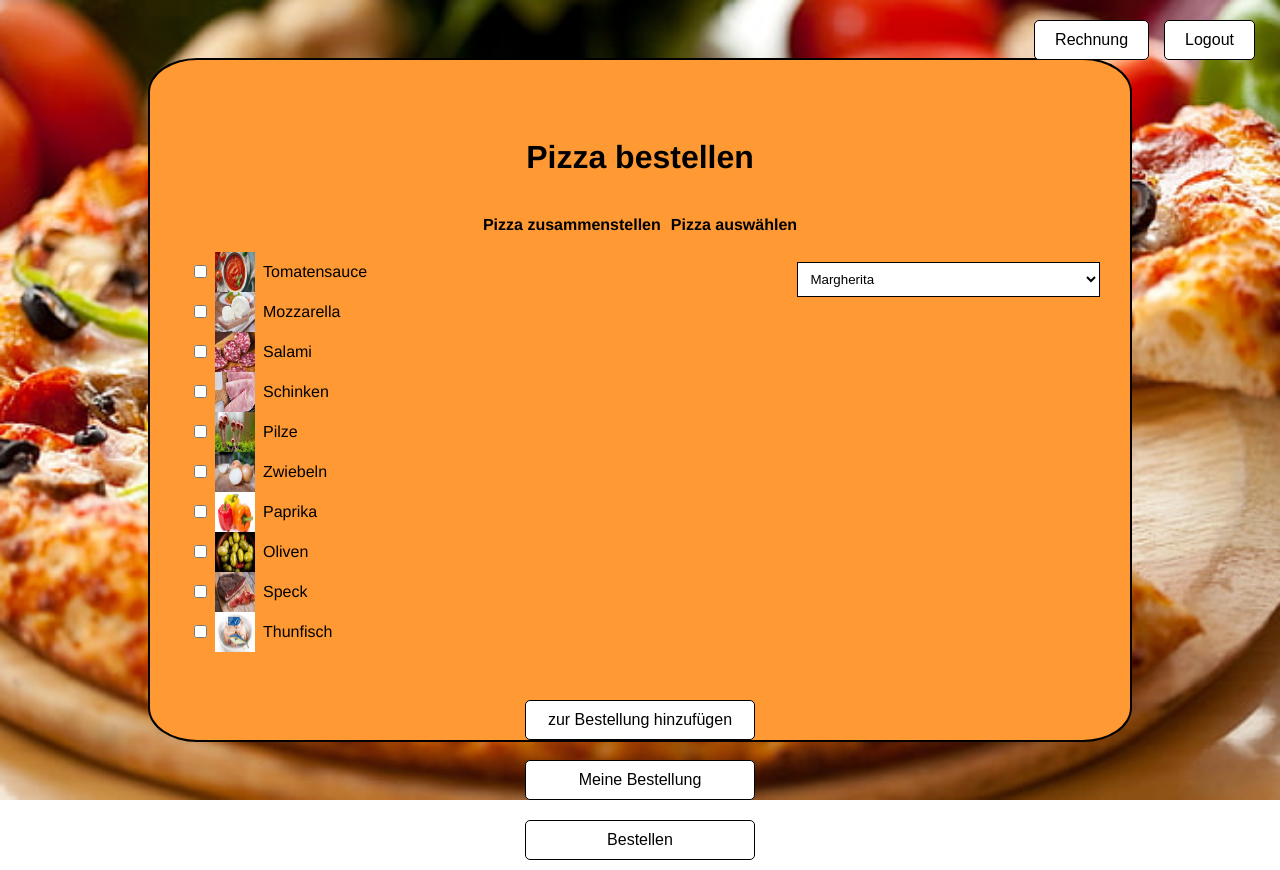
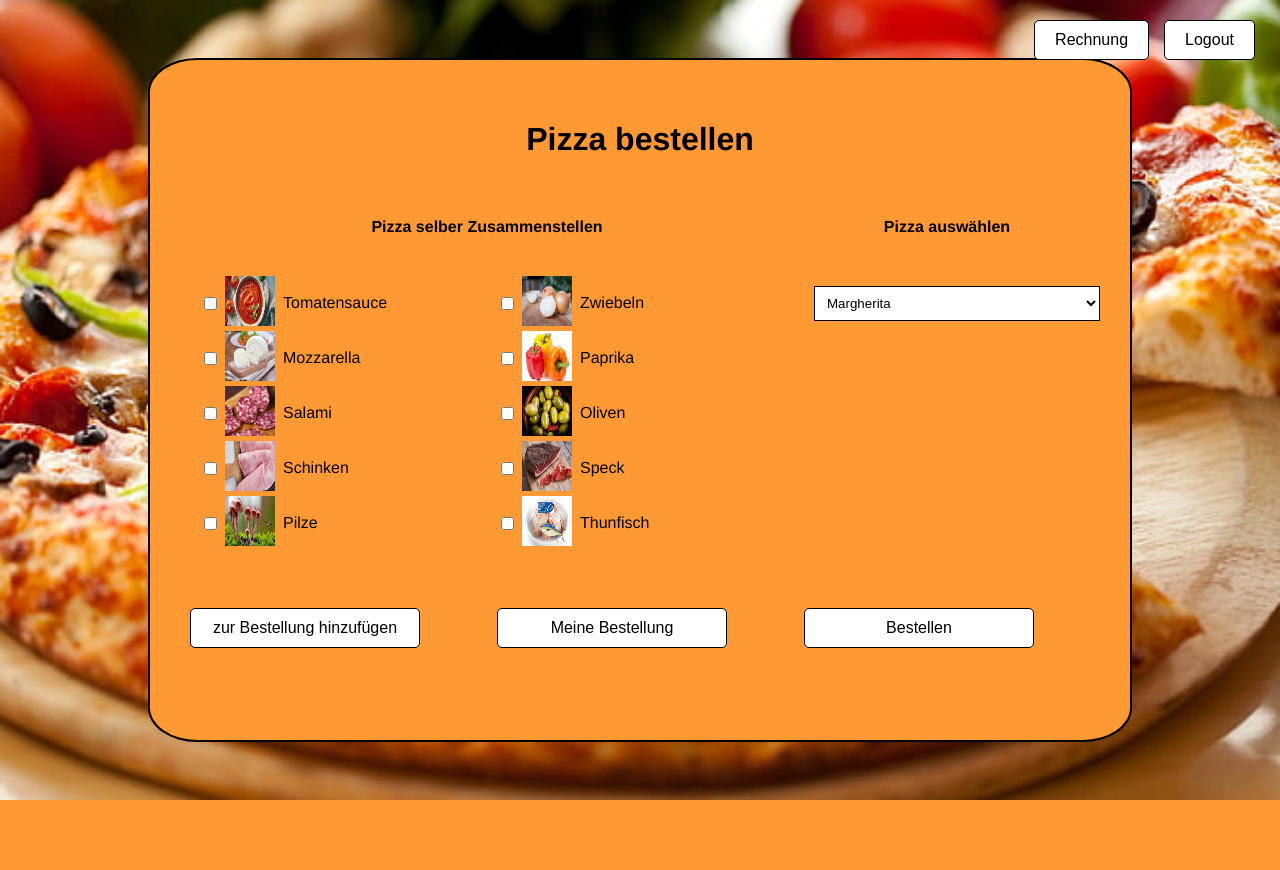
Before and after one commit to Kaktussaft/Pizzaservice, a PHP site: page /Pizzaservice/Orderpage in a window 1280 px wide. After the commit the page ends 800 px from the top, so only its background shows below. Run offline with PHP 8.4, Linux system fonts and the light colour scheme.

Commit message:
finish orderpage

```diff
--- a/app/style/Orderpage.css
+++ b/app/style/Orderpage.css
@@ -8,11 +8,45 @@
     border-radius: 5%;
 }
 
-.container {
-    display: flex;
-    justify-content: center;
-    grid-template-columns: repeat(2, 1fr);
+.grid-container {
+    display: grid;
+    grid-template-columns: 66% 34%;
+    grid-template-rows: auto 1fr;
     gap: 10px;
+    width: 100%;
+    height: 50vh;
+}
+
+.grid-container-equal-split{
+    display: grid;
+    grid-template-columns: 50% 50%;
+    grid-template-rows: auto 1fr;
+    gap: 10px;
+    width: 100%;
+    height: 40vh;
+}
+
+.grid-container-three-way{
+    display: grid;
+    grid-template-columns:33% 33% 33%;
+    grid-template-rows: auto 1fr;
+    gap: 10px;
+    width: 100%;
+}
+
+.grid-item {
+    padding: 10px;
+    position:cen
+}
+
+.label-row {
+    font-weight: bold;
+    font-size: 16px;
+    margin-top: 10px;
+    margin-bottom: 10px;
+}
+.content-row {
+
 }
 
 .ingredients {
@@ -23,22 +57,19 @@
     grid-template-columns: repeat(2, 1fr);
 }
 
-.ingredients div {
-    width: 100%;
-    text-align: center;
-}
 
 .ingredient-image {
-    width: 40px;
-    height: 40px;
+    width: 50px;
+    height: 50px;
+    margin-bottom: 5px;
     margin-right: 8px;
 }
-
 
 .orderpage-button {
     background-color: white;
     color: black;
     width: 230px;
+    height: 40px;
     padding: 10px 20px;
     border: 1px solid black;
     font-size: 16px;
@@ -79,20 +110,6 @@
     margin-right: 8px;
 }
 
-.select-ingredients{
-        font-weight: bold;
-        font-size: 16px;
-        margin-bottom: 10px;
-    width: 66%;
-}
-
-.select-pizza{
-    font-weight: bold;
-    font-size: 16px;
-    margin-bottom: 10px;
-    width: 34%;
-}
-
 
 
 /* Popup */
--- a/app/views/Orderpage.php
+++ b/app/views/Orderpage.php
@@ -17,21 +17,13 @@
     </div>
 
     <div class="order-box">
-        <br>
-        <h1>Pizza bestellen</h1>
-        <br>
+        <h1>Pizza bestellen</h1><br>
+        <div class="grid-container">
+            <div class="grid-item label-row">Pizza selber Zusammenstellen</div>
+            <div class="grid-item label-row">Pizza auswählen</div>
 
-        <div class="container">
-            <div>
-                <label class="select-ingredients" for="pizza">Pizza zusammenstellen</label><br><br>
-            </div>
-            <div>
-                <label class="select-pizza" for="pizza">Pizza auswählen</label><br><br>
-            </div>
-        </div>
-
-        <div class="container">
-            <div class="ingredients">
+            <div class="grid-item content-row">
+                <div class="grid-container-equal-split">
                     <div>
                         <label class="checkbox-label">
                             <input type="checkbox" name="zutaten[]" value="option1">
@@ -53,6 +45,8 @@
                             <input type="checkbox" name="zutaten[]" value="option5">
                             <img src="/Pizzaservice/app/ressources/pilze.jpeg" alt="Pilze" class="ingredient-image"> Pilze
                         </label>
+                    </div>
+                    <div>
                         <label class="checkbox-label">
                             <input type="checkbox" name="zutaten[]" value="option6">
                             <img src="/Pizzaservice/app/ressources/zwiebeln.jpeg" alt="Zwiebeln" class="ingredient-image"> Zwiebeln
@@ -73,11 +67,11 @@
                             <input type="checkbox" name="zutaten[]" value="option10">
                             <img src="/Pizzaservice/app/ressources/thunfisch.jpeg" alt="Thunfisch" class="ingredient-image"> Thunfisch
                         </label>
-
-                    <br>
                     </div>
                 </div>
-            <div class="select-pizza">
+            </div>
+
+            <div class="grid-item content-row">
                 <select class="pizza-select" id="pizza">
                     <option>Margherita </option>
                     <option> Pepperoni </option>
@@ -89,14 +83,6 @@
                 </select>
             </div>
 
-        </div>
-        <button class="orderpage-button" type="submit">zur Bestellung hinzufügen</button><br>
-        <button class="orderpage-button" type="button" id="orderButton">Meine Bestellung</button><br>
-        <button class="orderpage-button" type="button">Bestellen</button>
-
-
-    </div>
-
             <div id="popup" class="popup">
                 <div class="popup-content">
                     <span class="close-button" id="closeButton">&times;</span>
@@ -105,6 +91,17 @@
 
                 </div>
             </div>
+        </div>
+
+        <div class="grid-container-three-way">
+            <button class="orderpage-button" type="submit">zur Bestellung hinzufügen</button>
+            <button class="orderpage-button" type="button" id="orderButton">Meine Bestellung</button>
+            <button class="orderpage-button" type="button">Bestellen</button>
+        </div>
+    </div>
+
+
+
 
     <script>
         var orderButton = document.getElementById('orderButton');
```
Lines whose indentation alone changed are shown as unchanged.
